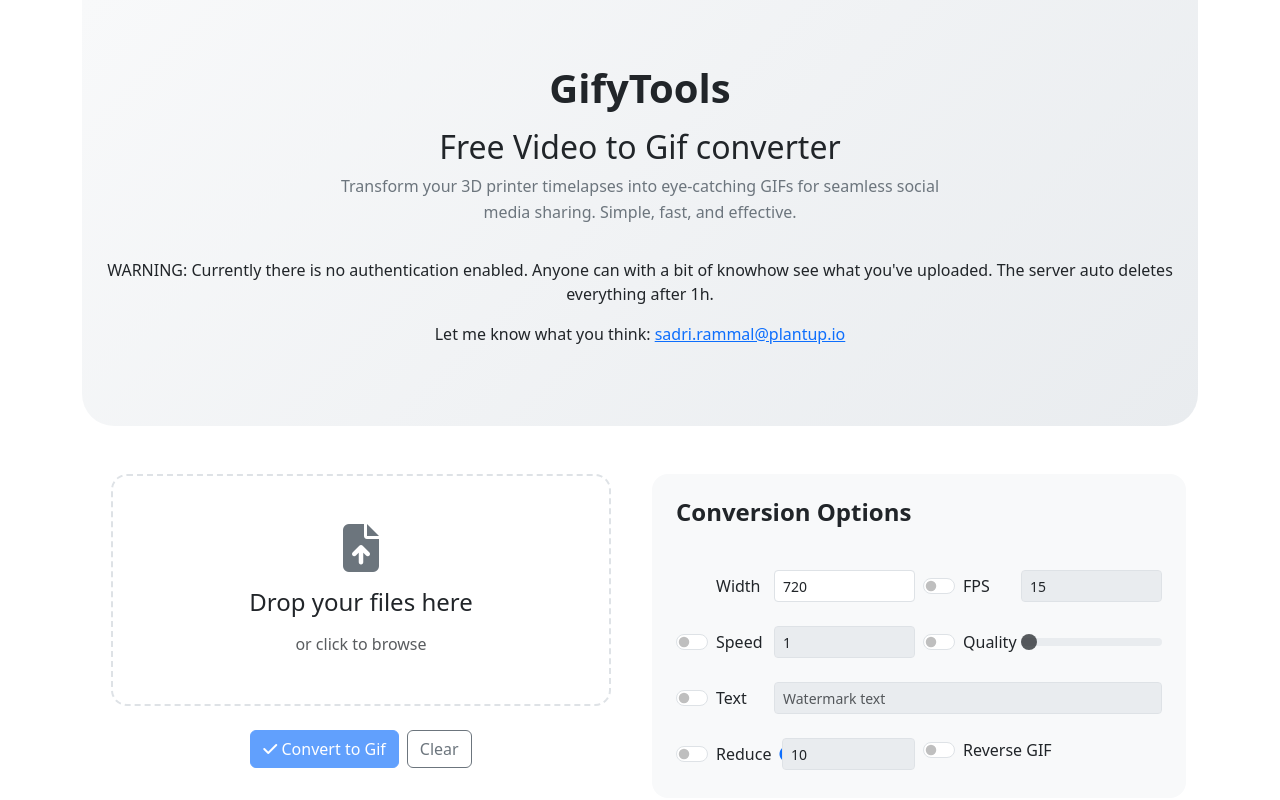
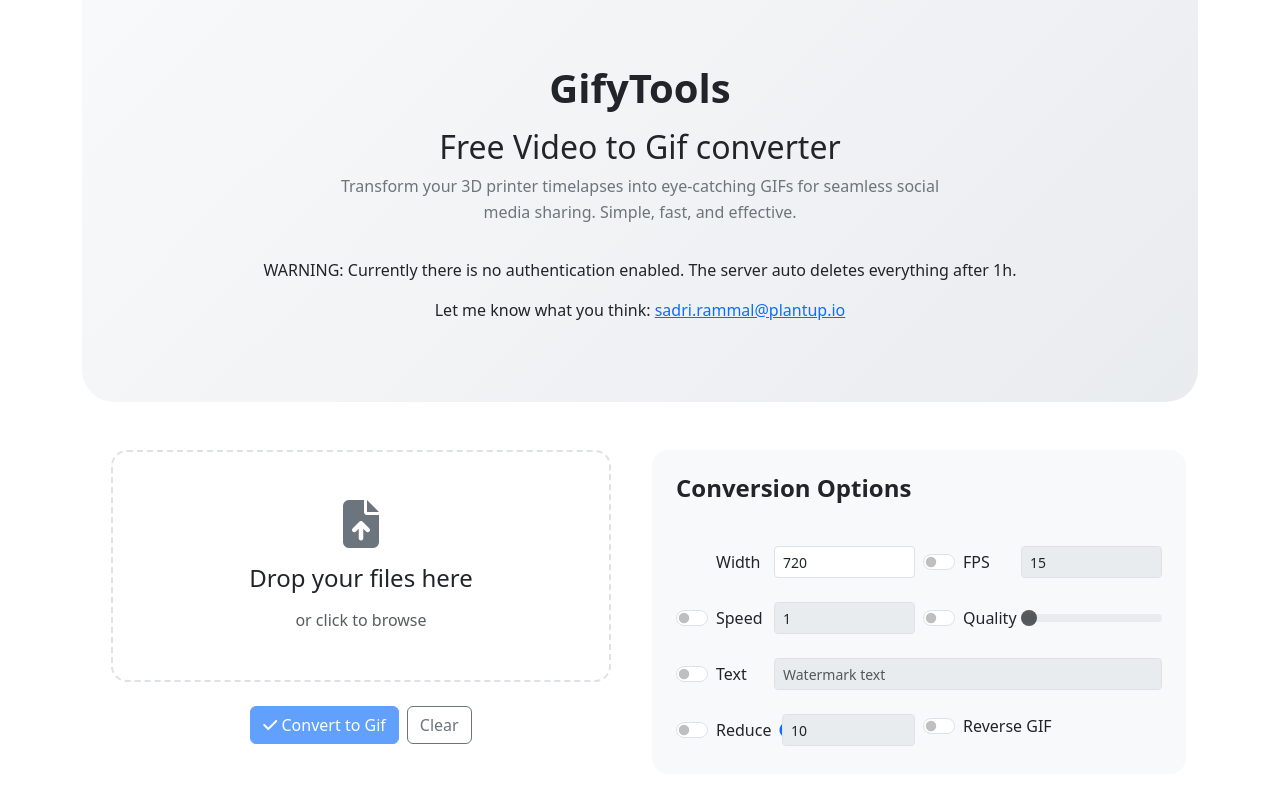
Before and after one commit to sadrirammal/Gifytools, an Angular app in the folder web/: page / in a window 1280 px wide. Built offline with nearby package versions, Linux system fonts and the light colour scheme.

Commit message:
changed message again

```diff
--- a/web/src/app/components/video-upload/video-upload.component.html
+++ b/web/src/app/components/video-upload/video-upload.component.html
@@ -10,7 +10,7 @@
                     for seamless social media sharing. Simple, fast, and effective.
                 </p>
 
-                <p class="red">WARNING: Currently there is no authentication enabled. Anyone can with a bit of knowhow see what you've uploaded. The server auto deletes everything after 1h.</p>
+                <p class="red">WARNING: Currently there is no authentication enabled. The server auto deletes everything after 1h.</p>
 
                 <p>Let me know what you think: <a href="mailto:sadri.rammal&#64;plantup.io">sadri.rammal&#64;plantup.io</a></p>
             </div>
```
